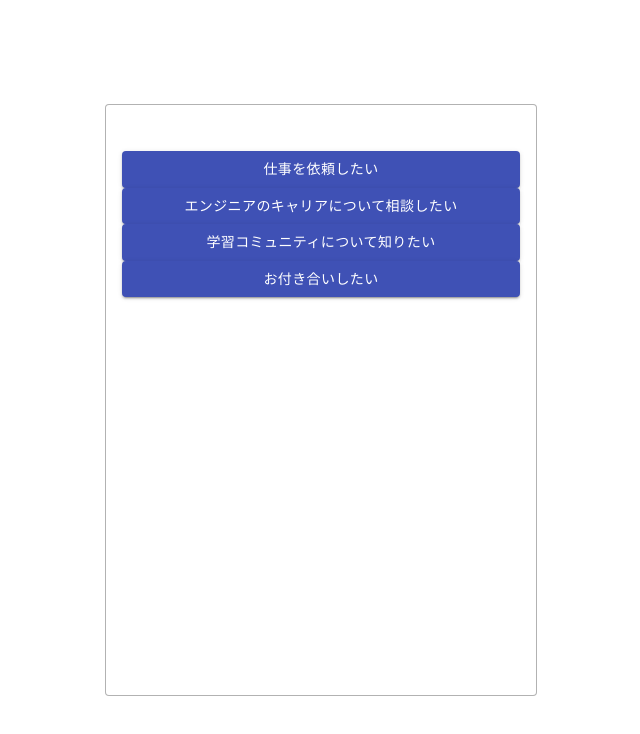
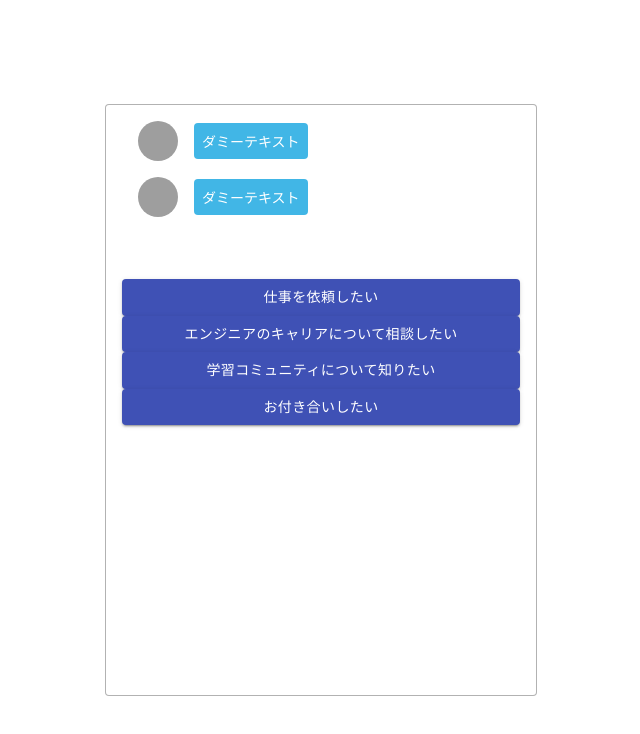
Before and after one commit to riki-develop/react-chatbot, a React (Create React App) app: page / in a window 1280 px wide. Shown: the top 734 px of the page, without its empty margins (319-959 px from the left). Built offline with nearby package versions, Linux system fonts and the light colour scheme; grey boxes are pictures that could not be loaded.

Commit message:
Chat(S)用jsxファイル作成_エラー解消_Material UI読込

```diff
--- a/package.json
+++ b/package.json
@@ -9,6 +9,7 @@
     "@testing-library/jest-dom": "^5.16.1",
     "@testing-library/react": "^12.1.2",
     "@testing-library/user-event": "^13.5.0",
+    "eslint-plugin-react": "^7.28.0",
     "firebase": "^9.6.1",
     "react": "^17.0.2",
     "react-dom": "^17.0.2",
--- a/src/App.jsx
+++ b/src/App.jsx
@@ -1,7 +1,7 @@
 import React from 'react';
 import defaultDataset from './dataset';
 import './assets/styles/style.css';
-import {AnswersList} from './components/index';
+import {AnswersList, Chats} from './components/index';
 
 export default class App extends React.Component {
   constructor(props) {
@@ -34,7 +34,7 @@
       <div>
         <section className="c-section">
           <div className="c-box">
-            {/* <Chats /> */}
+            <Chats />
             <AnswersList answers={this.state.answers} />
           </div>
         </section>
--- a/src/components/Chat.jsx
+++ b/src/components/Chat.jsx
@@ -0,0 +1,19 @@
+import React from "react";
+import ListItem from '@material-ui/core/ListItem';
+import ListItemAvatar from '@material-ui/core/ListItemAvatar';
+import Avatar from '@material-ui/core/Avatar';
+// import ListItemText from '@material-ui/core/ListItemText';
+// import Typography from '@material-ui/core/Typography';
+
+const Chat = () => {
+    return(
+        <ListItem>
+        <ListItemAvatar>
+          <Avatar alt="icon" src="/static/images/avatar/1.jpg" />
+        </ListItemAvatar>
+        <div className="p-chat__bubble">ダミーテキスト</div>
+      </ListItem>
+    )
+}
+
+export default Chat
--- a/src/components/Chats.jsx
+++ b/src/components/Chats.jsx
@@ -0,0 +1,26 @@
+import React from 'react';
+import { makeStyles } from '@material-ui/core/styles';
+import List from '@material-ui/core/List';
+import { Chat } from './index';
+
+const useStyles = makeStyles((theme) => ({
+    root: {
+      width: '100%',
+      maxWidth: '36ch',
+      backgroundColor: theme.palette.background.paper,
+    },
+}));
+
+const Chats = () => {
+    const classes = useStyles();
+
+    return (
+        <List className={classes.root}>
+            <Chat />
+            <Chat />
+
+        </List>
+    );
+}
+
+export default Chats
--- a/src/components/index.js
+++ b/src/components/index.js
@@ -1,4 +1,4 @@
 export {default as Answer} from './Answer';
 export {default as AnswersList} from './AnswersList';
+export {default as Chat} from './Chat';
 export {default as Chats} from './Chats';
-export {default as Chat} from './Chat';
```
Also changed, not shown: 2 other files (tests, documents, lock files or other folders).
